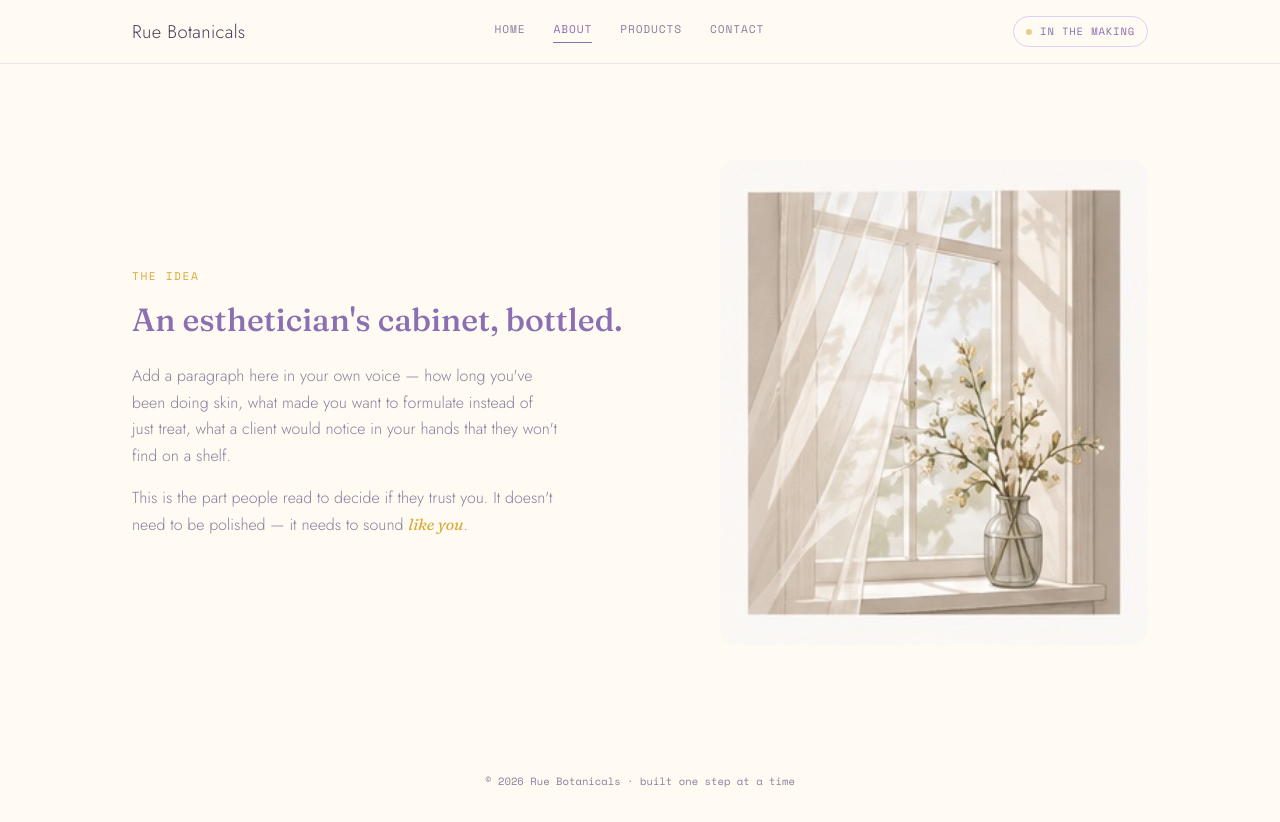
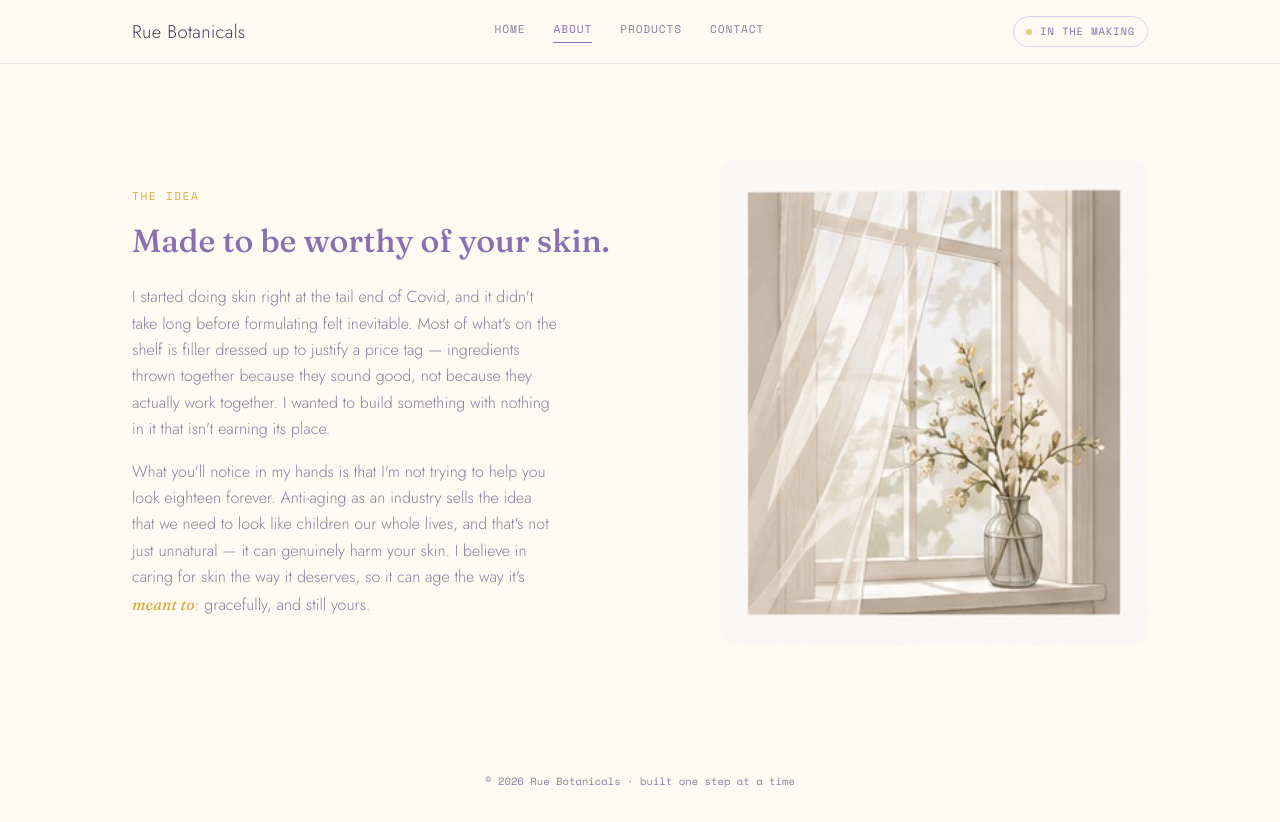
Before and after one commit to SephoriaBot/lilac-and-lemon-botanicals, a React (Vite) app in the folder lilac-and-lemon-botanicals/: page /about in a window 1280 px wide. Built offline with nearby package versions, Linux system fonts and the light colour scheme.

Commit message:
Update About.tsx

```diff
--- a/lilac-and-lemon-botanicals/src/pages/About.tsx
+++ b/lilac-and-lemon-botanicals/src/pages/About.tsx
@@ -4,9 +4,9 @@ export default function About() {
       <div className="wrap">
         <div>
           <span className="label">The Idea</span>
-          <h2>An esthetician's cabinet, bottled.</h2>
-          <p>Add a paragraph here in your own voice — how long you've been doing skin, what made you want to formulate instead of just treat, what a client would notice in your hands that they won't find on a shelf.</p>
-          <p>This is the part people read to decide if they trust you. It doesn't need to be polished — it needs to sound <span className="story-mark">like you</span>.</p>
+                   <h2>Made to be worthy of your skin.</h2>
+                <p>I started doing skin right at the tail end of Covid, and it didn't take long before formulating felt inevitable. Most of what's on the shelf is filler dressed up to justify a price tag — ingredients thrown together because they sound good, not because they actually work together. I wanted to build something with nothing in it that isn't earning its place.</p>
+          <p>What you'll notice in my hands is that I'm not trying to help you look eighteen forever. Anti-aging as an industry sells the idea that we need to look like children our whole lives, and that's not just unnatural — it can genuinely harm your skin. I believe in caring for skin the way it deserves, so it can age the way it's <span className="story-mark">meant to</span>: gracefully, and still yours.</p>
         </div>
         <div className="art-frame filled story-art">
           <img src="/illustrations/15_window.png" alt="Illustrated flower pitcher" />
```
